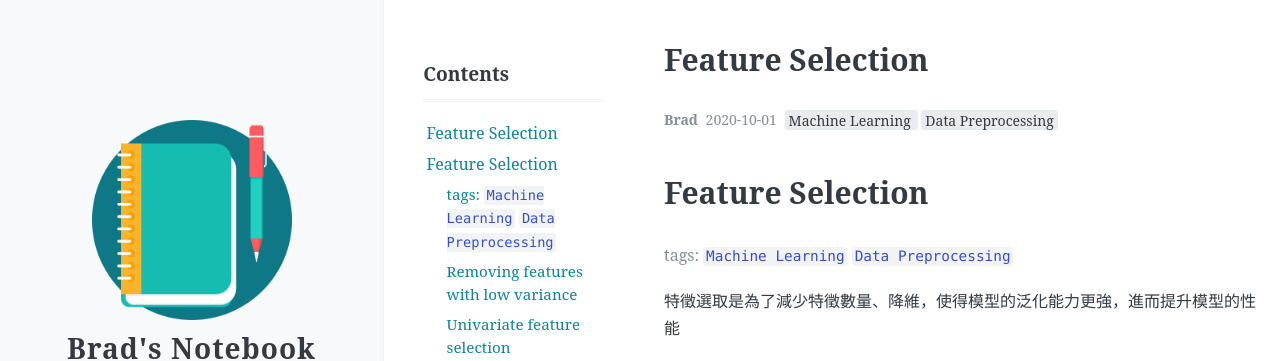
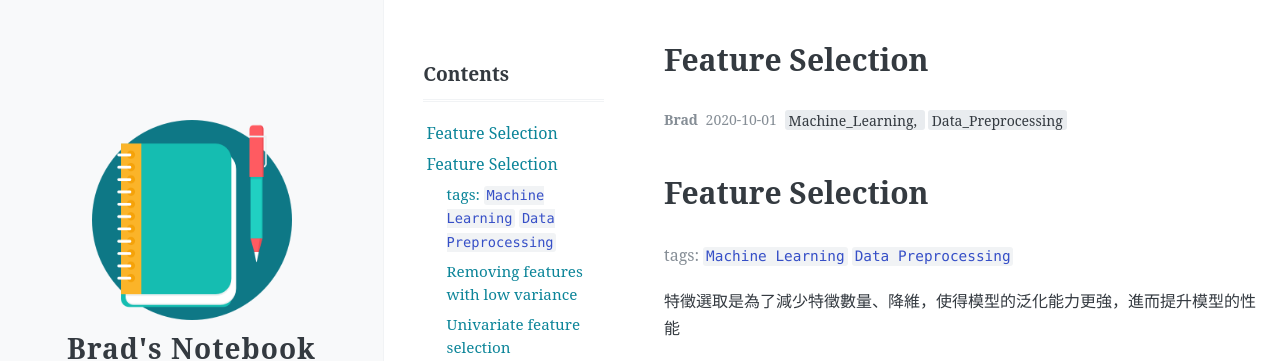
Before and after one commit to BradXiao/BradXiao.github.io, a Jekyll site: the page built from _posts/2020-10-01-FeatureSelection.md, in a window 1280 px wide and 900 px high. Shown: the top 361 px of the window. Built offline with Jekyll 4.4.1, drawn with Linux system fonts in a browser that asks for light colours; formulas are drawn with MathJax 3; comment, search, counter and statistics services are not loaded.

Commit message:
update tag

```diff
--- a/_posts/2020-10-01-FeatureSelection.md
+++ b/_posts/2020-10-01-FeatureSelection.md
@@ -3,7 +3,7 @@ layout: post
 title: Feature Selection
 date: 2020-10-01
 author: Brad
-tags: [Machine Learning, Data Preprocessing]
+tags: Machine_Learning, Data_Preprocessing
 comments: true
 toc: true
 pinned: false
```
